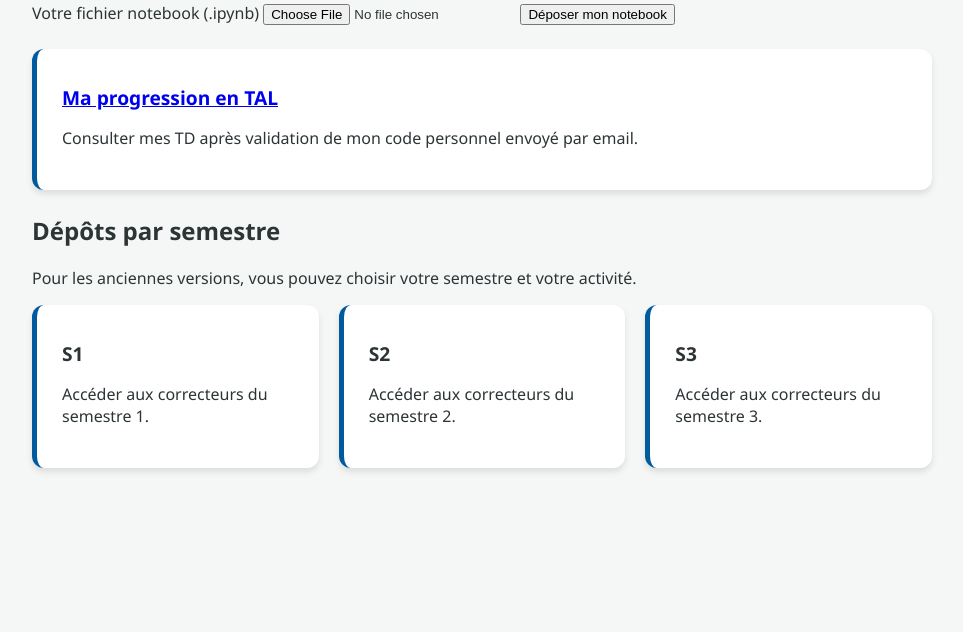
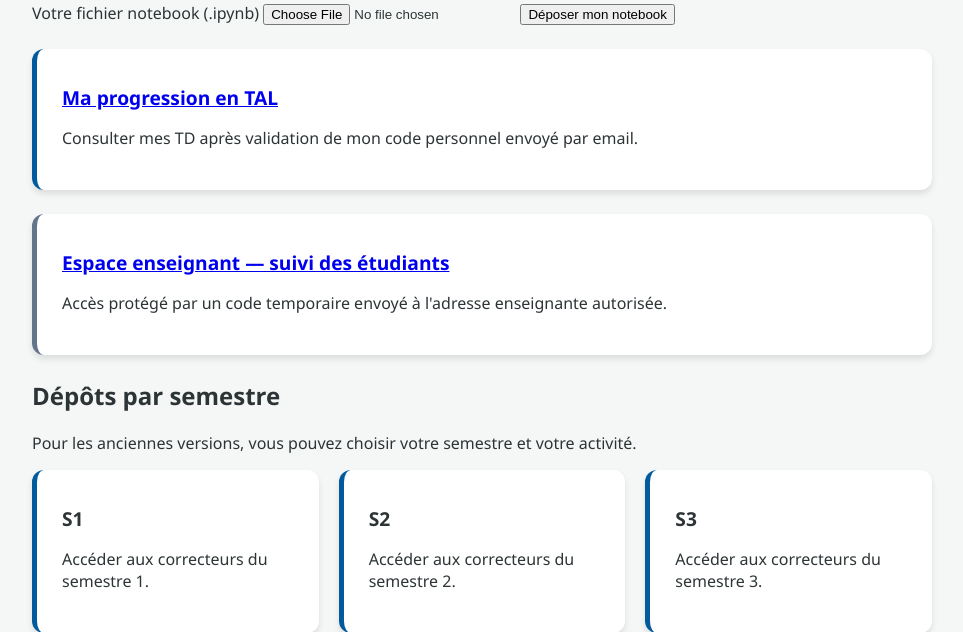
Before and after one commit to dreymond732/tal-notebook-evaluator, a Flask app: page / in a window 1280 px wide. Shown: the part 180-812 px from the top of the page, without its empty margins (158-1121 px from the left). Before the commit the page ends 652 px from the top, so only its background shows below. Run offline with Flask 3, Linux system fonts and the light colour scheme.

Commit message:
Ajoute un accès explicite au tableau enseignant depuis l'accueil

```diff
--- a/app/templates/selector_template.html
+++ b/app/templates/selector_template.html
@@ -36,6 +36,10 @@
             <h2><a href="{{ url_for('student.individual') }}">Ma progression en TAL</a></h2>
             <p>Consulter mes TD après validation de mon code personnel envoyé par email.</p>
         </div>
+        <div class="card semester" style="margin:1.5rem 0;border-left-color:#64748b">
+            <h2><a href="{{ url_for('teacher.index') }}">Espace enseignant — suivi des étudiants</a></h2>
+            <p>Accès protégé par un code temporaire envoyé à l'adresse enseignante autorisée.</p>
+        </div>
         <h2>Dépôts par semestre</h2>
         <p>Pour les anciennes versions, vous pouvez choisir votre semestre et votre activité.</p>
         {% endif %}
```
